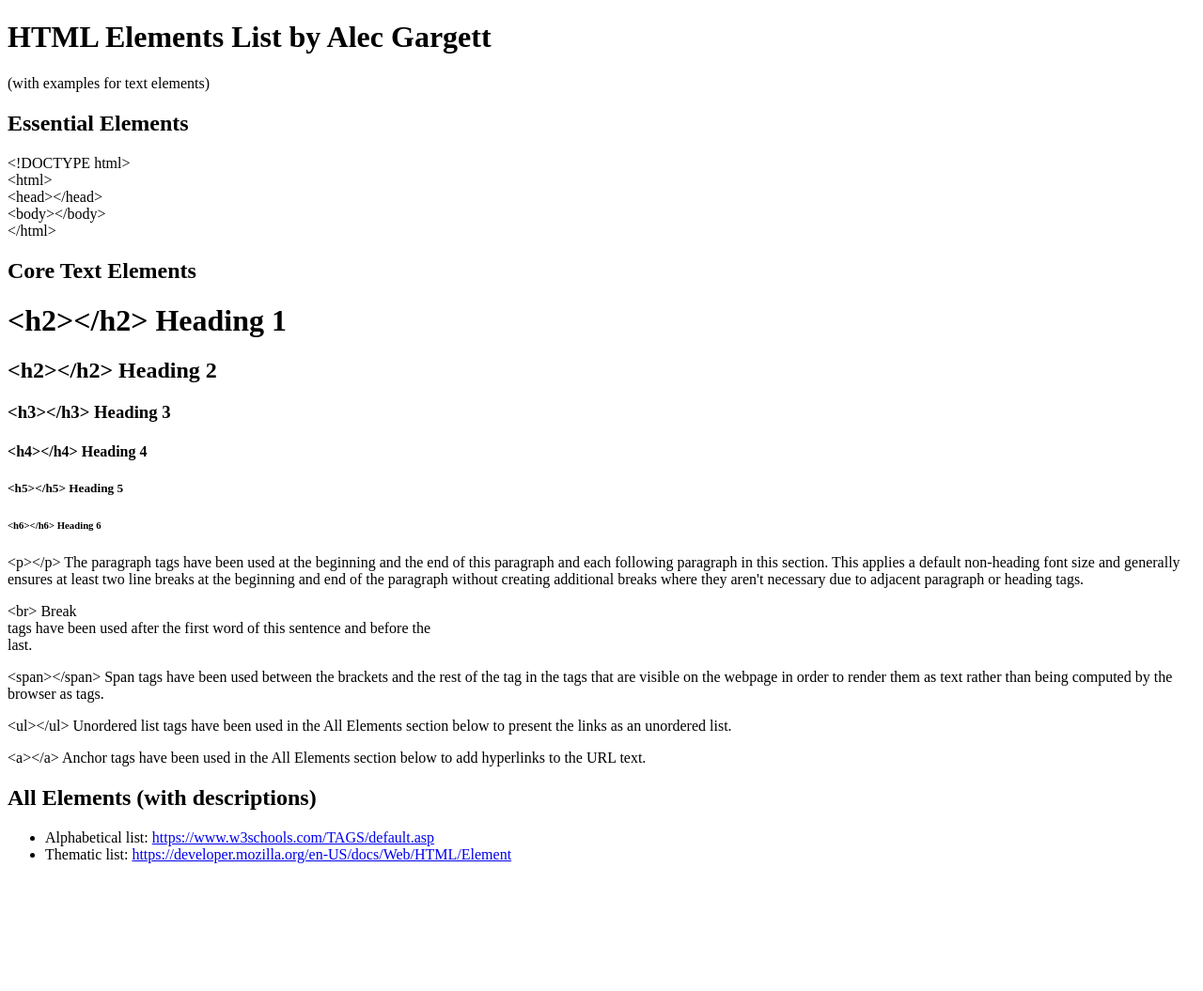
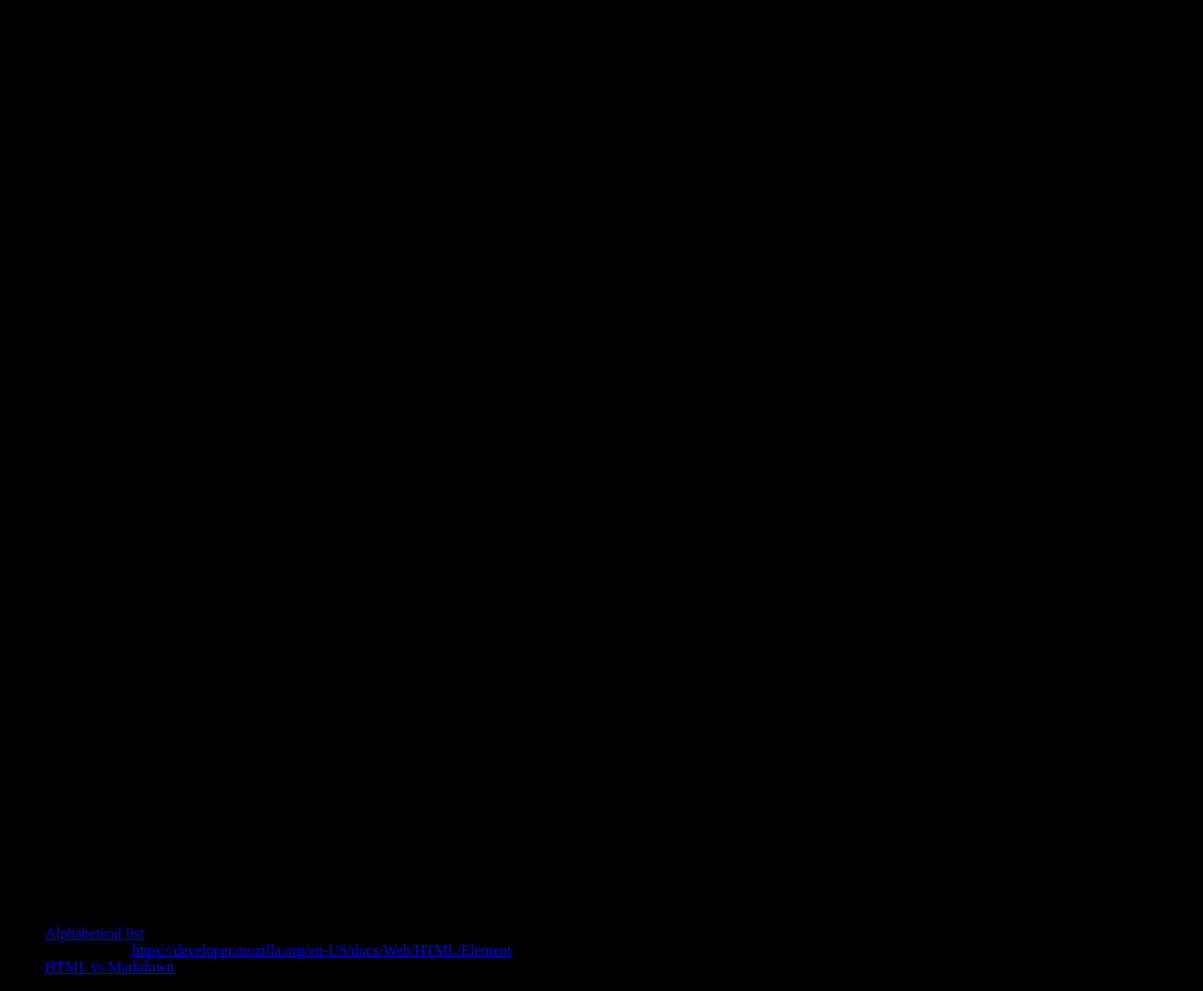
Before and after one commit to AlecGargett/AlecGargett-HTML-Elements-List-by-Alec-Gargett, a plain HTML site: page index.html in a window 1280 px wide. Shown: the whole page at 94% size. Before the commit the page ends 935 px from the top, so only its background shows below. Drawn offline with Linux system fonts and the light colour scheme.

Commit message:
Added href content & md link

```diff
--- a/index.html
+++ b/index.html
@@ -1,9 +1,9 @@
 <!DOCTYPE html>
  <head>
-  <title>HTML Elements List by Alec Gargett (with examples for text elements)</title>
+  <title>HTML Elements List by Alec Gargett (with examples)</title>
  </head>
 
- <body>
+ <body bgcolor="#000000">
   <h1>HTML Elements List by Alec Gargett</h1>
   (with examples for text elements)
 
@@ -39,13 +39,19 @@
 
    <p></p><<span>ul</span>><<span>/ul</span>> Unordered list tags have been used in the All Elements section below to present the links as an unordered list.</p>
 
-   <p><<span>a</span>><<span>/a</span>> Anchor tags have been used in the All Elements section below to add hyperlinks to the URL text.</p>
+   <p><<span>a</span>><<span>/a</span>> or <<span>a href=""</span>><<span>/a</span>> Anchor tags have been used in the All Elements section below to add hyperlinks to the URL text. The <<span>a href=""</span>><<span>/a</span>> tag is used to turn any text into a hyperlink and underline it, while the <<span>a</span>><<span>/a</span>> tag by itself will turn the URL itself into a hyperlink with no underline.</p>
+
+  <h2>Other Elements</h2>
+
+   <<span>a href=""</span>><<span>/a</span>> The anchor element
 
   <h2>All Elements (with descriptions)</h2>
 
    <ul>
-    <li>Alphabetical list: <a href="https://www.w3schools.com/TAGS/default.asp">https://www.w3schools.com/TAGS/default.asp</a></li>
+    <li><a href="https://www.w3schools.com/TAGS/default.asp">Alphabetical list</a>: <a>https://www.w3schools.com/TAGS/default.asp</a></li>
     <li>Thematic list: <a href="https://developer.mozilla.org/en-US/docs/Web/HTML/Element">https://developer.mozilla.org/en-US/docs/Web/HTML/Element</a></li>
+    <li><a href="https://www.markdownguide.org/basic-syntax">HTML vs Markdown</a><a>https://www.markdownguide.org/basic-syntax</a></li>
+
    </ul>
 
  </body>
```
Also changed, not shown: 1 other file.
